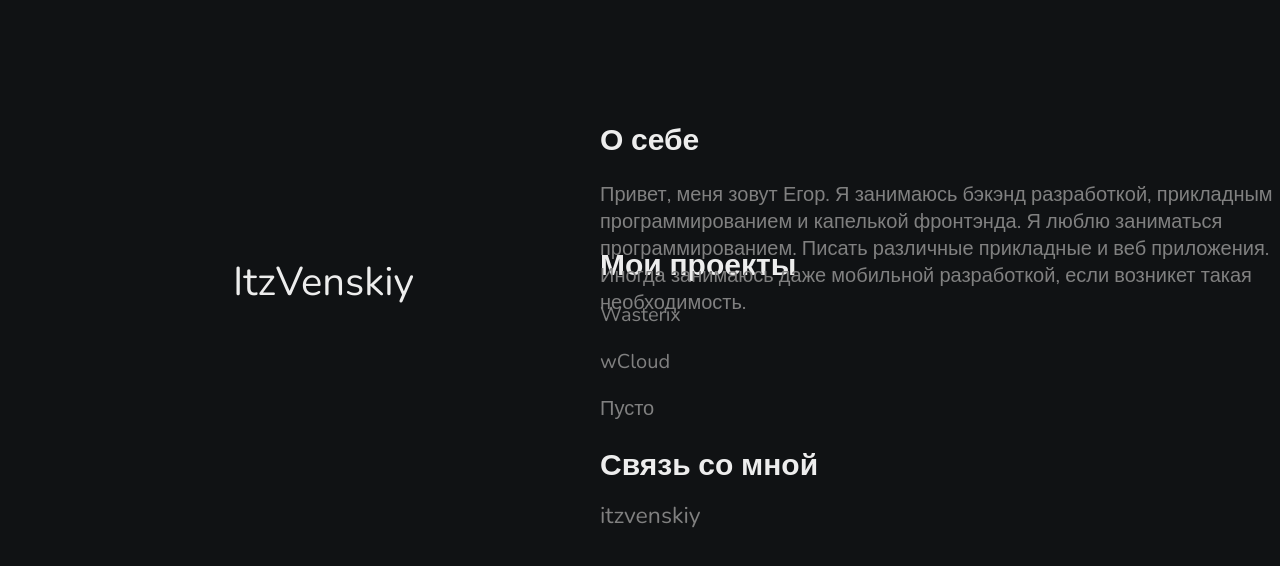
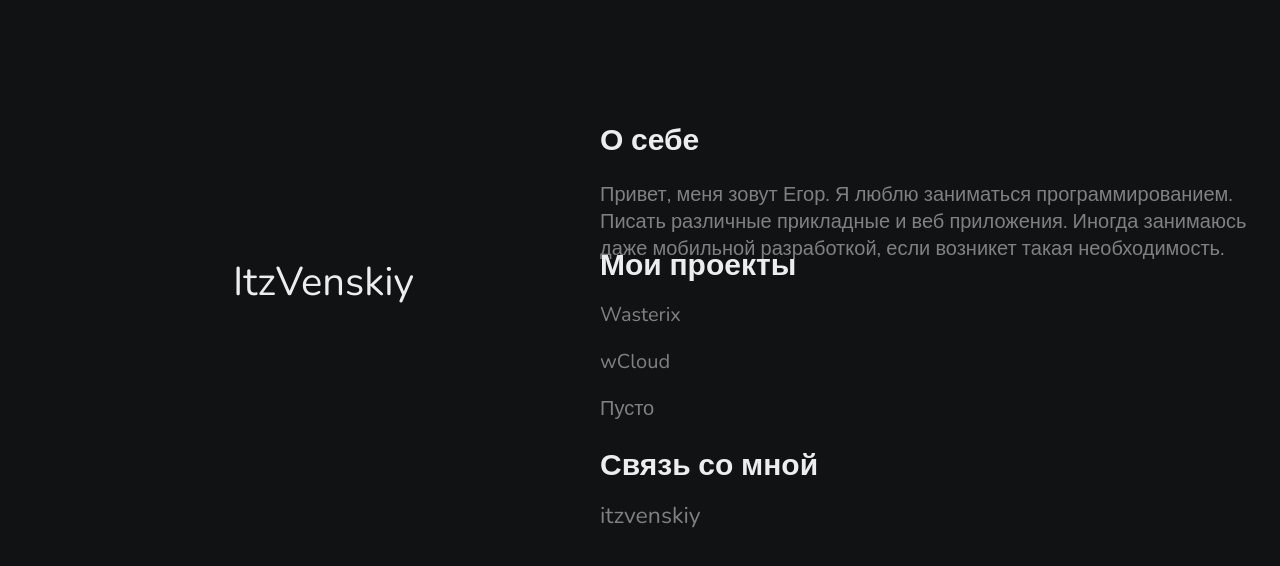
Before and after one commit to ItzVenskiy/ItzVenskiy.github.io, a plain HTML site: page index.html in a window 1280 px wide. Shown: the top 566 px of the page. Drawn offline with nearby package versions, Linux system fonts and the light colour scheme.

Commit message:
Update index.html

```diff
--- a/index.html
+++ b/index.html
@@ -25,7 +25,7 @@
     <div class="Bio">
         <h1>О себе</h1>
         <div class="BioTwo">
-            <p>Привет, меня зовут Егор. Я занимаюсь бэкэнд разработкой, прикладным программированием и капелькой фронтэнда. Я люблю заниматься программированием. Писать различные прикладные и веб приложения. Иногда занимаюсь даже мобильной разработкой, если возникет такая необходимость.</p>
+            <p>Привет, меня зовут Егор. Я люблю заниматься программированием. Писать различные прикладные и веб приложения. Иногда занимаюсь даже мобильной разработкой, если возникет такая необходимость.</p>
         </div>
     </div>
     <div class="InfoText">
```
